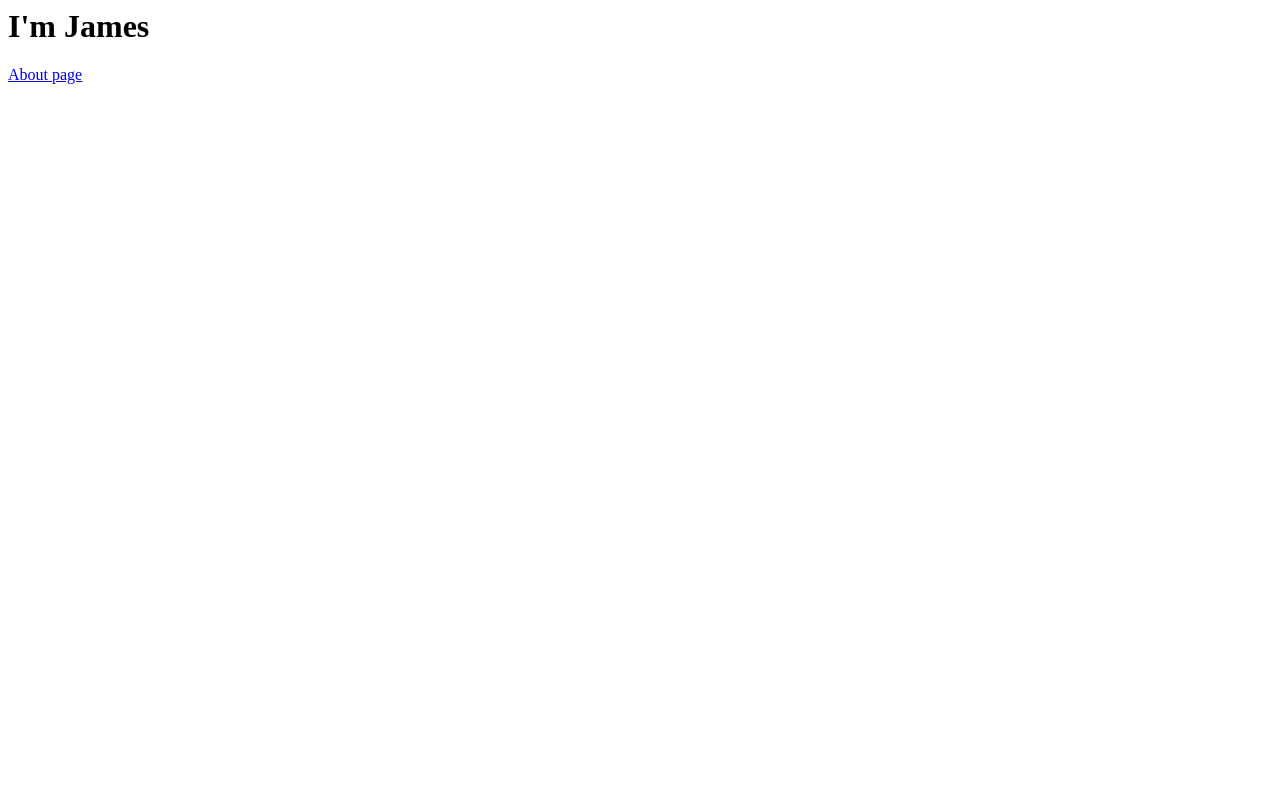
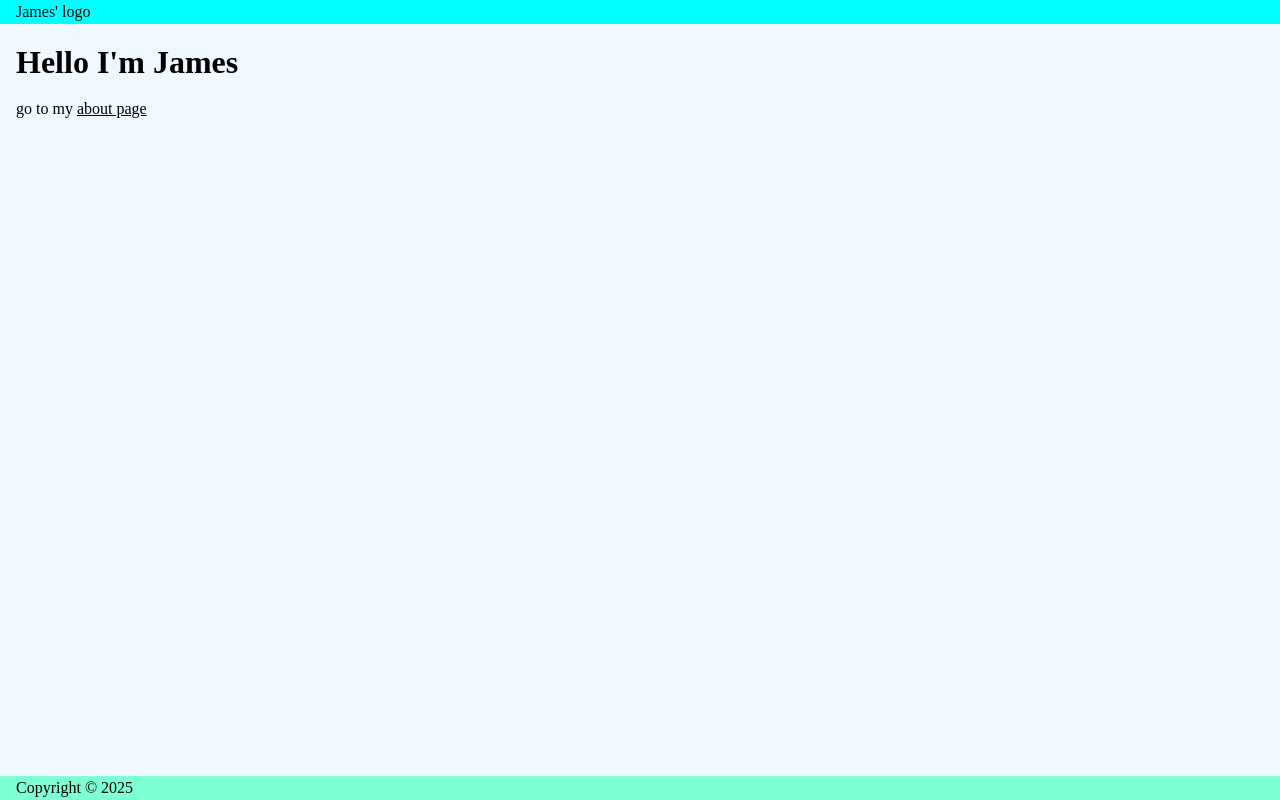
Before and after one commit to foxintherain/foxintherain.github.io, a website: page index.html in a window 1280 px wide. Drawn offline with Linux system fonts and the light colour scheme.

Commit message:
Adds styles and layout

```diff
--- /dev/null
+++ b/css/reset.css
@@ -0,0 +1,74 @@
+
+/* Box sizing rules */
+*,
+*::before,
+*::after {
+  box-sizing: border-box;
+}
+
+/* Prevent font size inflation */
+html {
+  -moz-text-size-adjust: none;
+  -webkit-text-size-adjust: none;
+  text-size-adjust: none;
+}
+
+/* Remove default margin in favour of better control in authored CSS */
+body, h1, h2, h3, h4, p,
+figure, blockquote, dl, dd {
+  margin-block-end: 0;
+}
+
+/* Remove list styles on ul, ol elements with a list role, which suggests default styling will be removed */
+ul[role='list'],
+ol[role='list'] {
+  list-style: none;
+}
+
+/* Set core body defaults */
+body {
+  min-height: 100vh;
+  line-height: 1.5;
+}
+
+/* Set shorter line heights on headings and interactive elements */
+h1, h2, h3, h4,
+button, input, label {
+  line-height: 1.1;
+}
+
+/* Balance text wrapping on headings */
+h1, h2,
+h3, h4 {
+  text-wrap: balance;
+}
+
+/* A elements that don't have a class get default styles */
+a:not([class]) {
+  text-decoration-skip-ink: auto;
+  color: currentColor;
+}
+
+/* Make images easier to work with */
+img,
+picture {
+  max-width: 100%;
+  display: block;
+}
+
+/* Inherit fonts for inputs and buttons */
+input, button,
+textarea, select {
+  font-family: inherit;
+  font-size: inherit;
+}
+
+/* Make sure textareas without a rows attribute are not tiny */
+textarea:not([rows]) {
+  min-height: 10em;
+}
+
+/* Anything that has been anchored to should have extra scroll margin */
+:target {
+  scroll-margin-block: 5ex;
+}
--- /dev/null
+++ b/css/style.css
@@ -0,0 +1,28 @@
+body {
+    min-height: 100vh;
+    display: flex;
+    flex-direction: column;
+    margin: 0;
+}
+
+.container {
+    max-width: 1280px;
+    margin: 0 auto;
+    padding: 0 16px;
+}
+
+main {
+    flex: 1;
+}
+
+header {
+    background-color: aqua;
+}
+
+body {
+    background-color:aliceblue;
+}
+
+footer {
+    background-color: aquamarine;
+}
--- a/index.html
+++ b/index.html
@@ -1,2 +1,45 @@
-<h1>I'm James</h1>
-<a href="/about/">About page</a>
+<!doctype html>
+<html lang="">
+
+<head>
+  <meta charset="utf-8">
+  <meta name="viewport" content="width=device-width, initial-scale=1">
+  <title></title>
+  <link rel="stylesheet" href="css/reset.css">
+  <link rel="stylesheet" href="css/style.css">
+  <meta name="description" content="">
+
+  <meta property="og:title" content="">
+  <meta property="og:type" content="">
+  <meta property="og:url" content="">
+  <meta property="og:image" content="">
+  <meta property="og:image:alt" content="">
+
+  <link rel="icon" href="/favicon.ico" sizes="any">
+  <link rel="icon" href="/icon.svg" type="image/svg+xml">
+  <link rel="apple-touch-icon" href="icon.png">
+
+  <link rel="manifest" href="site.webmanifest">
+  <meta name="theme-color" content="#fafafa">
+</head>
+
+<body>
+
+    <header>
+        <div class="container">James' logo</div>
+    </header>
+    <main>
+        <div class="container">
+            <h1>Hello I'm James</h1>
+            <p>go to my <a href="/about/">about page</a></p>
+        </div>
+    </main>
+    <footer>
+        <div class="container">
+            Copyright &copy; 2025
+        </div>
+    </footer>
+    </div>
+</body>
+
+</html>
```
Also changed, not shown: about/index.html (+31 -2 lines), package.json (added, +19 -0 lines).
